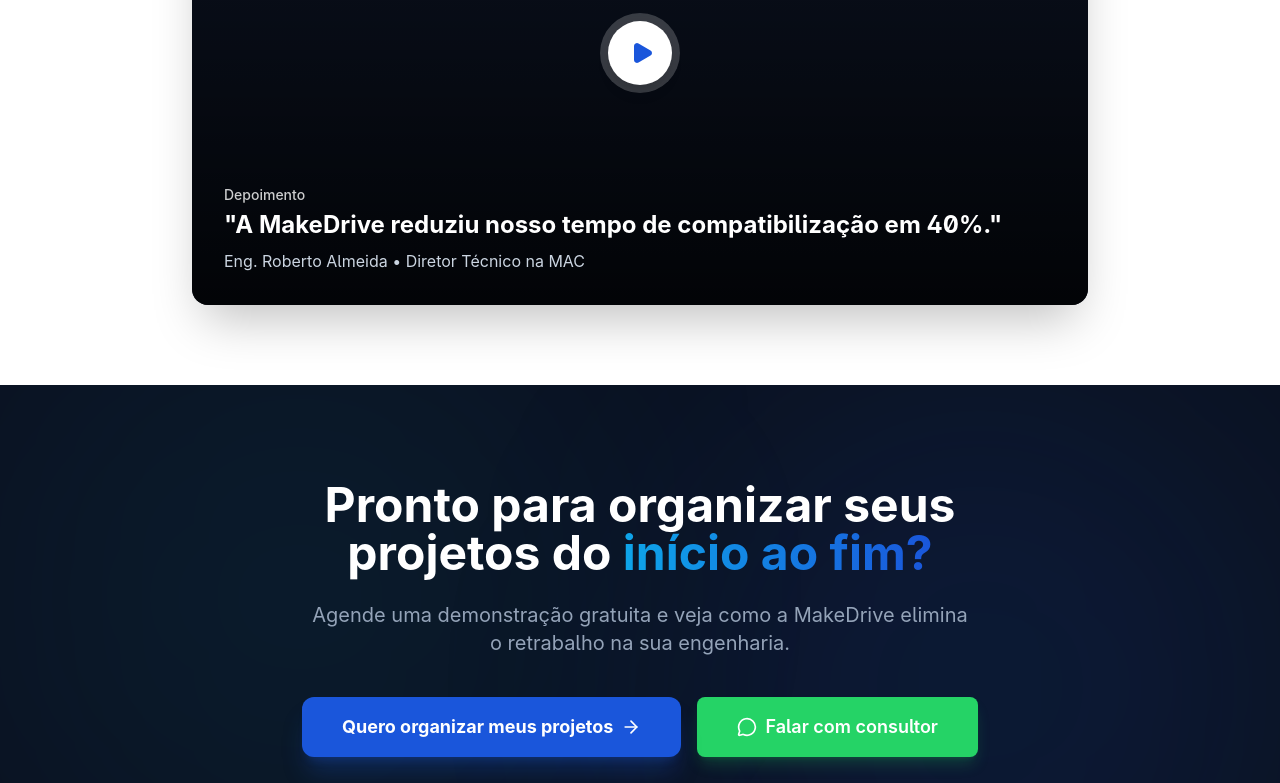
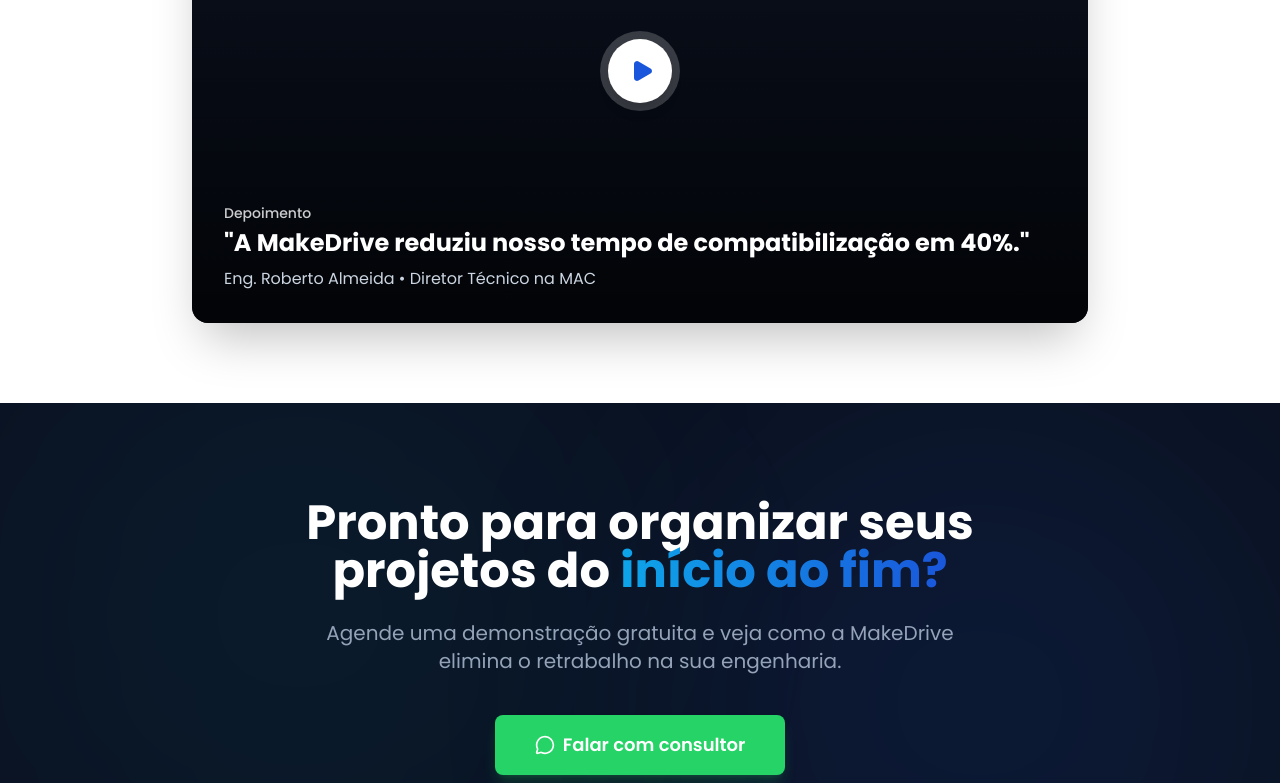
Before and after one commit to VoaNegocio/makedrive-lp, a React (Vite) app: page / in a window 1280 px wide. Shown: the part 2000-2783 px from the top of the page. Built offline with nearby package versions, Linux system fonts and the light colour scheme.

Commit message:
novos ajustes no footer, e adição da logo no footer também

```diff
--- a/index.html
+++ b/index.html
@@ -12,6 +12,11 @@
           'https://www.googletagmanager.com/gtm.js?id=' + i + dl; f.parentNode.insertBefore(j, f);
     })(window, document, 'script', 'dataLayer', 'GTM-5Q9XWXWH');</script>
   <!-- End Google Tag Manager -->
+  <!-- Font: Poppins -->
+  <link rel="preconnect" href="https://fonts.googleapis.com">
+  <link rel="preconnect" href="https://fonts.gstatic.com" crossorigin>
+  <link href="https://fonts.googleapis.com/css2?family=Poppins:wght@300;400;500;600;700&display=swap" rel="stylesheet">
+
   <meta charset="UTF-8" />
   <link rel="icon" type="image/png" href="/makerpro-logo-para-fundo-claro.png" />
   <meta name="viewport" content="width=device-width, initial-scale=1.0" />
--- a/src/components/CTAFinal.jsx
+++ b/src/components/CTAFinal.jsx
@@ -18,10 +18,7 @@
                 </p>
 
                 <div className="flex flex-col sm:flex-row gap-4 justify-center">
-                    <a href="#contato" className="btn-primary text-lg px-10 py-4 flex items-center justify-center gap-2 group shadow-xl shadow-brand-primary/25">
-                        Quero organizar meus projetos
-                        <ArrowRight className="w-5 h-5 group-hover:translate-x-1 transition-transform" />
-                    </a>
+
                     <WhatsAppButton
                         label="Falar com consultor"
                         className="px-10 py-4 text-lg font-bold"
--- a/src/components/Footer.jsx
+++ b/src/components/Footer.jsx
@@ -9,8 +9,8 @@
             <div className="container-custom mb-20">
                 <div className="bg-gradient-to-r from-brand-primary/10 to-transparent border border-brand-primary/20 rounded-2xl p-8 md:p-12 flex flex-col md:flex-row items-center justify-between gap-8">
                     <div className="flex items-center gap-6">
-                        <div className="w-16 h-16 bg-white/10 rounded-full flex items-center justify-center">
-                            <ShieldCheck className="w-8 h-8 text-brand-primary" />
+                        <div className="w-24 h-24 bg-white/10 rounded-full flex items-center justify-center">
+                            <img src="/makerpro-logo-para-fundo-escuro.png" alt="MakeDrive" className="w-20 h-auto object-contain" />
                         </div>
                         <div>
                             <p className="text-brand-primary font-bold tracking-wide uppercase text-sm mb-1">Powered by DRC Pro</p>
--- a/tailwind.config.js
+++ b/tailwind.config.js
@@ -16,7 +16,7 @@
                 }
             },
             fontFamily: {
-                sans: ['Inter', 'sans-serif'],
+                sans: ['Poppins', 'sans-serif'],
                 mono: ['JetBrains Mono', 'monospace'], // For tech/code elements
             },
             animation: {
```
